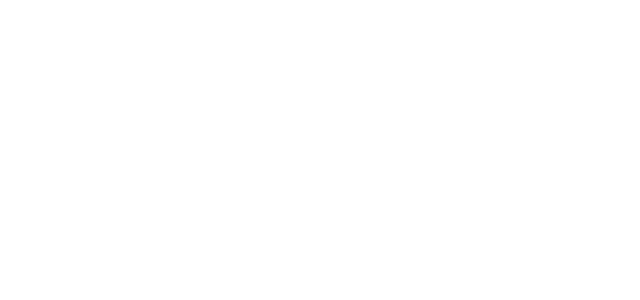
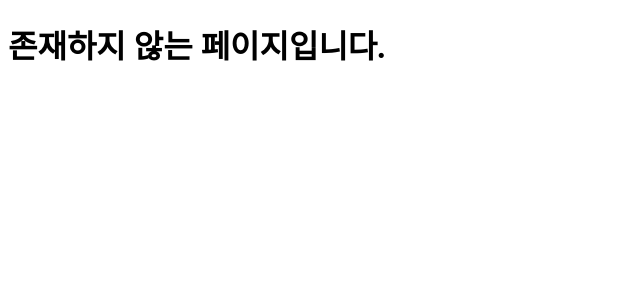
Before and after one commit to mihyunLee/wanted-pre-onboarding-frontend, a React (Create React App) app: page / in a window 1280 px wide. Before the commit this address had no page. Shown: the top 300 px of the page, without its empty margins (0-640 px from the left). Built offline with nearby package versions, Linux system fonts and the light colour scheme.

Commit message:
✨ feat: 404 페이지 추가

```diff
--- /dev/null
+++ b/src/pages/NotFoundPage.jsx
@@ -0,0 +1,5 @@
+import React from "react";
+
+export default function NotFoundPage() {
+  return <h1>존재하지 않는 페이지입니다.</h1>;
+}
--- a/src/routes/Router.jsx
+++ b/src/routes/Router.jsx
@@ -4,6 +4,7 @@
 import SignInPage from "../pages/Auth/SignInPage";
 import SignUpPage from "../pages/Auth/SignUpPage";
 import TodoPage from "../pages/Todo/TodoPage";
+import NotFoundPage from "../pages/NotFoundPage";
 
 export default function AppRouter() {
   return (
@@ -19,6 +20,8 @@
         <Route element={<PrivateRoutePage />}>
           <Route path="/todo" element={<TodoPage />} />
         </Route>
+
+        <Route path="*" element={<NotFoundPage />} />
       </Routes>
     </BrowserRouter>
   );
```
